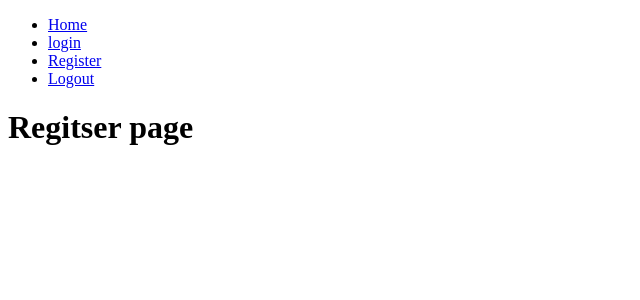
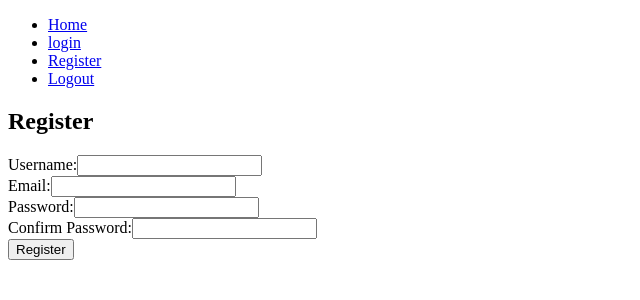
Before and after one commit to radoslavyordanov1415/PROJECT-OUTFIT-CREATOR, a React (Vite) app: page /register in a window 1280 px wide. Shown: the top 300 px of the page, without its empty margins (0-640 px from the left). Built offline with nearby package versions, Linux system fonts and the light colour scheme.

Commit message:
Implement registration form and connect to backend API

```diff
--- a/src/App.jsx
+++ b/src/App.jsx
@@ -19,7 +19,6 @@
         <Route path='/login' element={<Login />} />
         <Route path='/register' element={<Regitser />} />
         <Route path='/logout' element={<Logout />} />
-
       </Routes>
     </Router>
   )
--- a/src/components/Register/Register.jsx
+++ b/src/components/Register/Register.jsx
@@ -1,10 +1,93 @@
-import React from "react";
+import React, { useState } from "react";
 
 
 export default function Regitser() {
+    const [username, setUsername] = useState('');
+    const [email, setEmail] = useState('');
+    const [password, setPassword] = useState('');
+    const [confirmPassword, setConfirmPassword] = useState('');
+
+    const handleRegister = async (e) => {
+        e.preventDefault();
+
+        if (password !== confirmPassword) {
+            return alert('Passwords do not match')
+        };
+
+        if (!username || !email || !password) {
+            return alert('All fields are required!')
+        };
+
+        try {
+            const response = await fetch('http://localhost:5001/auth/register', {
+                method: 'POST',
+                headers: {
+                    'Content-Type': 'application/json',
+                },
+                body: JSON.stringify({ username, email, password }),
+                credentials: 'include',
+            });
+
+            const data = await response.json();
+
+            if (response.ok) {
+                alert('Registration successful!');
+            } else {
+                alert(data.message);
+            }
+        } catch (err) {
+            alert('Something went wrong!')
+            console.error(err);
+        };
+    };
+
     return (
-        <>
-            <h1>Regitser page </h1>
-        </>
+        <div>
+            <h2>Register</h2>
+            <form onSubmit={handleRegister}>
+                <div>
+                    <label htmlFor="username">Username:</label>
+                    <input
+                        type="text"
+                        id="username"
+                        value={username}
+                        onChange={(e) => setUsername(e.target.value)}
+                        required
+                    />
+                </div>
+                <div>
+                    <label htmlFor="email">Email:</label>
+                    <input
+                        type="text"
+                        id="email"
+                        value={email}
+                        onChange={(e) => setEmail(e.target.value)}
+                        required
+                    />
+                </div>
+                <div>
+                    <label htmlFor="password">Password:</label>
+                    <input
+                        type="password"
+                        id="password"
+                        value={password}
+                        onChange={(e) => setPassword(e.target.value)}
+                        required
+                    />
+                </div>
+                <div>
+                    <label htmlFor="confirmPassword">Confirm Password:</label>
+                    <input
+                        type="password"
+                        id="confirmPassword"
+                        value={confirmPassword}
+                        onChange={(e) => setConfirmPassword(e.target.value)}
+                        required
+                    />
+                </div>
+                <button type="submit">Register</button>
+
+            </form>
+        </div>
     )
 }
```
